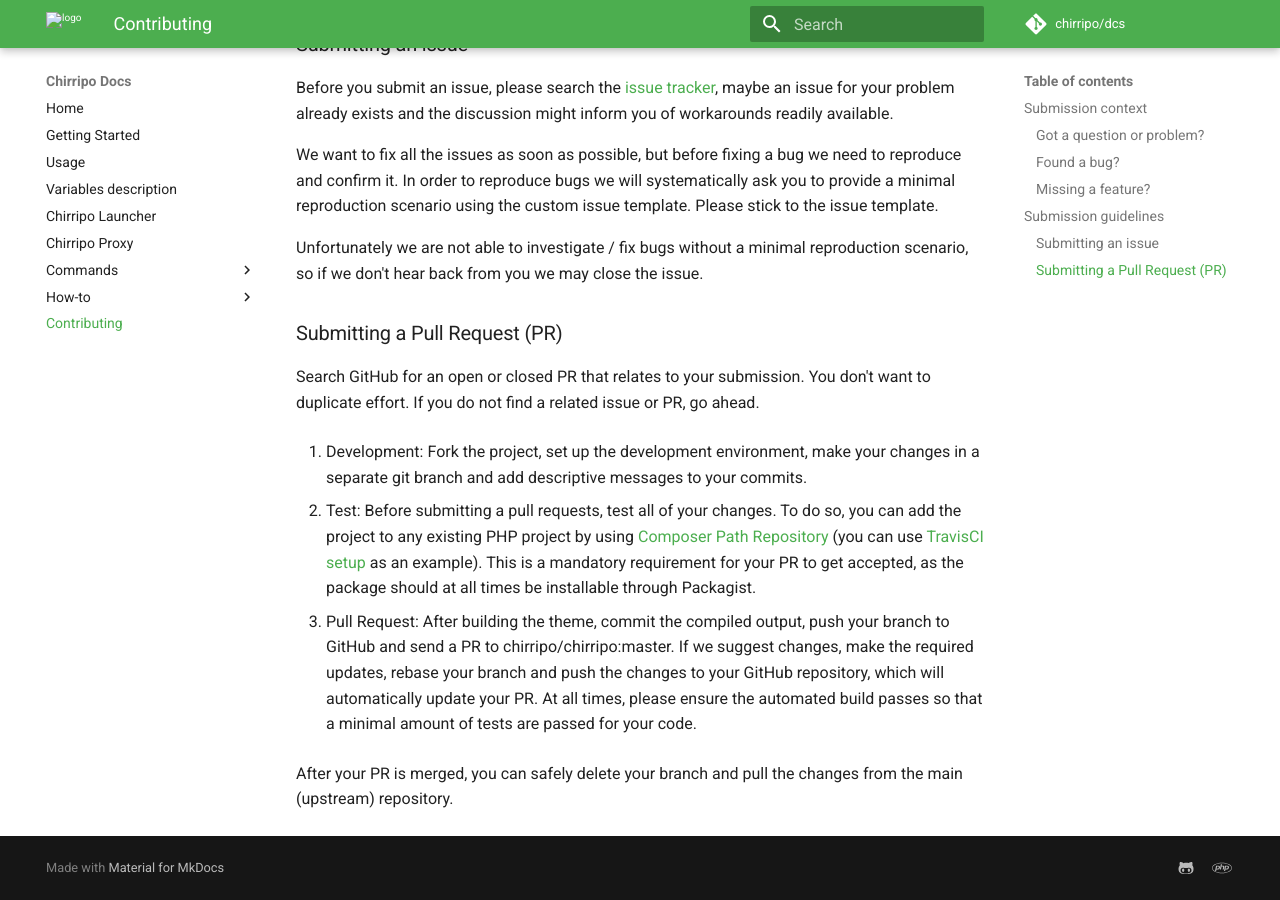
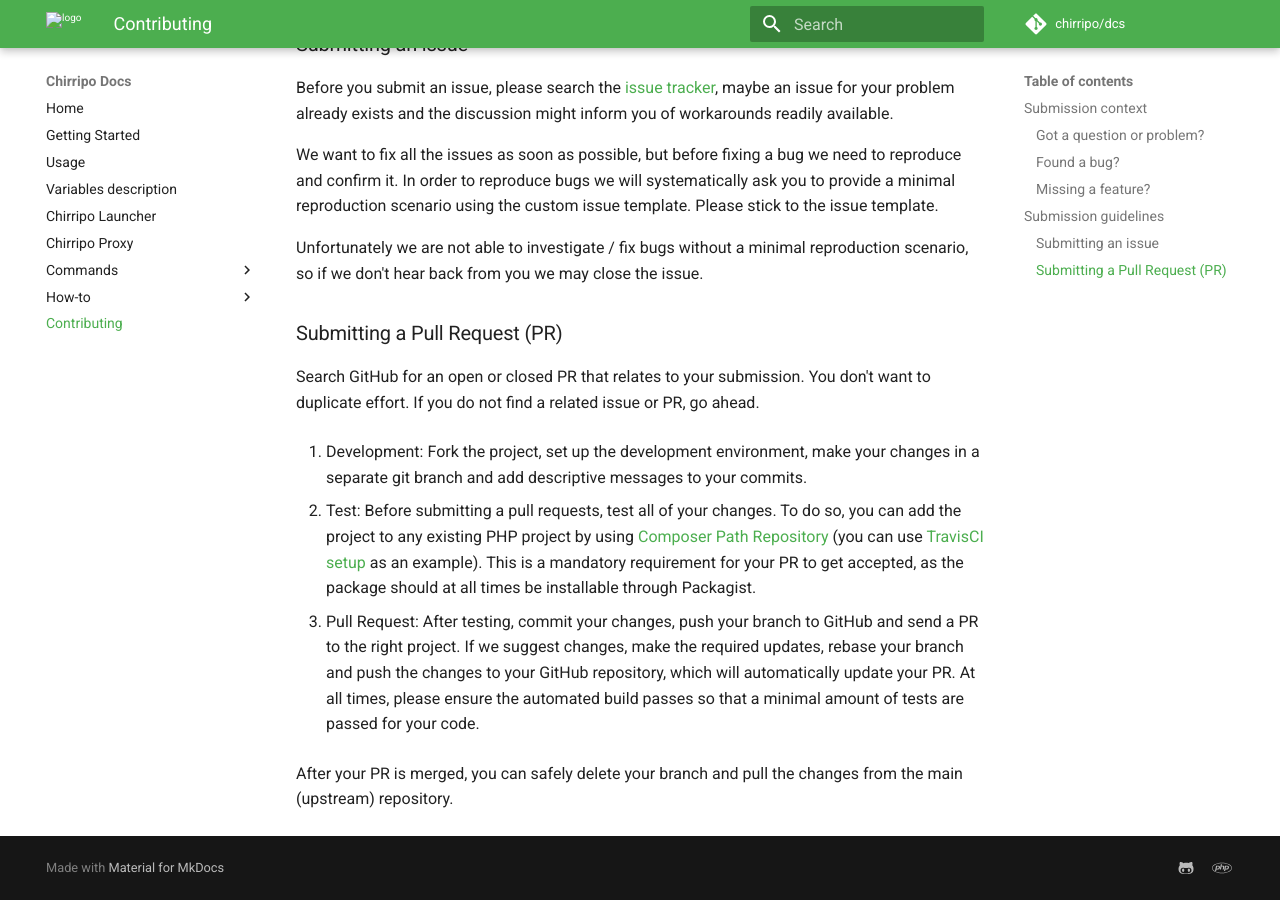
Before and after one commit to chirripo/docs, an MkDocs documentation site: the page built from docs/contributing.md, in a window 1280 px wide and 900 px high, scrolled down 765 px. Built offline with MkDocs 1.6.1 and Material for MkDocs 9.7.7, drawn with Linux system fonts in a browser that asks for light colours; comment, search, counter and statistics services are not loaded.

Commit message:
Update contributing.md

```diff
--- a/docs/contributing.md
+++ b/docs/contributing.md
@@ -34,6 +34,6 @@ Search GitHub for an open or closed PR that relates to your submission. You don'
 
 2. Test: Before submitting a pull requests, test all of your changes. To do so, you can add the project to any existing PHP project by using [Composer Path Repository](https://getcomposer.org/doc/05-repositories.md#path) (you can use [TravisCI setup](https://github.com/chirripo/chirripo/blob/master/.travis.yml) as an example). This is a mandatory requirement for your PR to get accepted, as the package should at all times be installable through Packagist.
 
-3. Pull Request: After building the theme, commit the compiled output, push your branch to GitHub and send a PR to chirripo/chirripo:master. If we suggest changes, make the required updates, rebase your branch and push the changes to your GitHub repository, which will automatically update your PR. At all times, please ensure the automated build passes so that a minimal amount of tests are passed for your code.
+3. Pull Request: After testing, commit your changes, push your branch to GitHub and send a PR to the right project. If we suggest changes, make the required updates, rebase your branch and push the changes to your GitHub repository, which will automatically update your PR. At all times, please ensure the automated build passes so that a minimal amount of tests are passed for your code.
 
 After your PR is merged, you can safely delete your branch and pull the changes from the main (upstream) repository.
```
